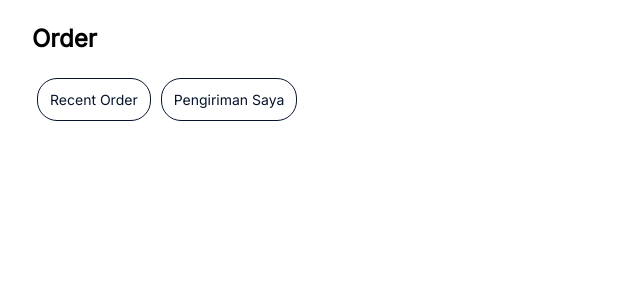
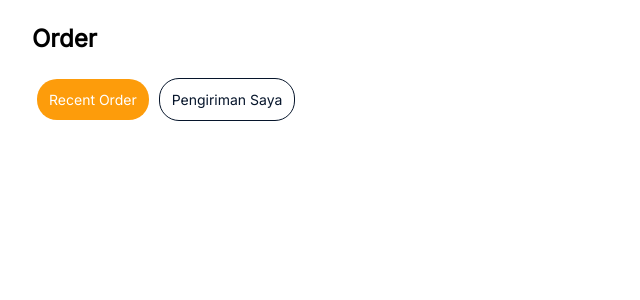
Before and after one commit to SG143s/kweekStop, a Next.js app in the folder ecommerce/: page /admin/components/HeaderOrder in a window 1280 px wide. Shown: the top 300 px of the page, without its empty margins (0-640 px from the left). Built offline with nearby package versions, Linux system fonts and the light colour scheme; a web font is replaced by a local one.

Commit message:
edit button

```diff
--- a/ecommerce/pages/admin/components/HeaderOrder.js
+++ b/ecommerce/pages/admin/components/HeaderOrder.js
@@ -1,14 +1,32 @@
-import './styles/Order.css'
+import React, { useState } from 'react';
+import './styles/Order.css';
 
 export default function HeaderOrder({ setActiveComponent }) {
+  const [activeButton, setActiveButton] = useState("recentOrder");
+
+  const handleButtonClick = (component) => {
+    setActiveComponent(component);
+    setActiveButton(component);
+  };
+
   return (
     <div className='header-container'>
       <div>
         <h2>Order</h2>
       </div>
       <div className="btn-navigation order-page">
-          <button onClick={() => setActiveComponent("recentOrder")}>Recent Order</button>
-          <button onClick={() => setActiveComponent("pengirimanSaya")}>Pengiriman Saya</button>
+        <button
+          className={activeButton === "recentOrder" ? "active" : ""}
+          onClick={() => handleButtonClick("recentOrder")}
+        >
+          Recent Order
+        </button>
+        <button
+          className={activeButton === "pengirimanSaya" ? "active" : ""}
+          onClick={() => handleButtonClick("pengirimanSaya")}
+        >
+          Pengiriman Saya
+        </button>
       </div>
     </div>
   );
--- a/ecommerce/pages/admin/components/styles/Order.css
+++ b/ecommerce/pages/admin/components/styles/Order.css
@@ -8,7 +8,18 @@
     border: 1px solid #06152B;
     margin:5px;
     border-radius: 20px;
+    transition: background-color 0.3s;
 }
+
+.btn-navigation button:hover {
+    background-color: #eaeaea;
+  }
+
+  .btn-navigation.order-page button.active {
+    background-color: #fd9c0b;
+    border: none;
+    color: #fff;
+  }
 
 .header-container {
     margin:3vh;
```
Also changed, not shown: ecommerce/pages/admin/components/HeaderProduct.js (+8 -4 lines), ecommerce/pages/admin/components/styles/Products.css (+11 -0 lines). Lines whose indentation alone changed are shown as unchanged.
